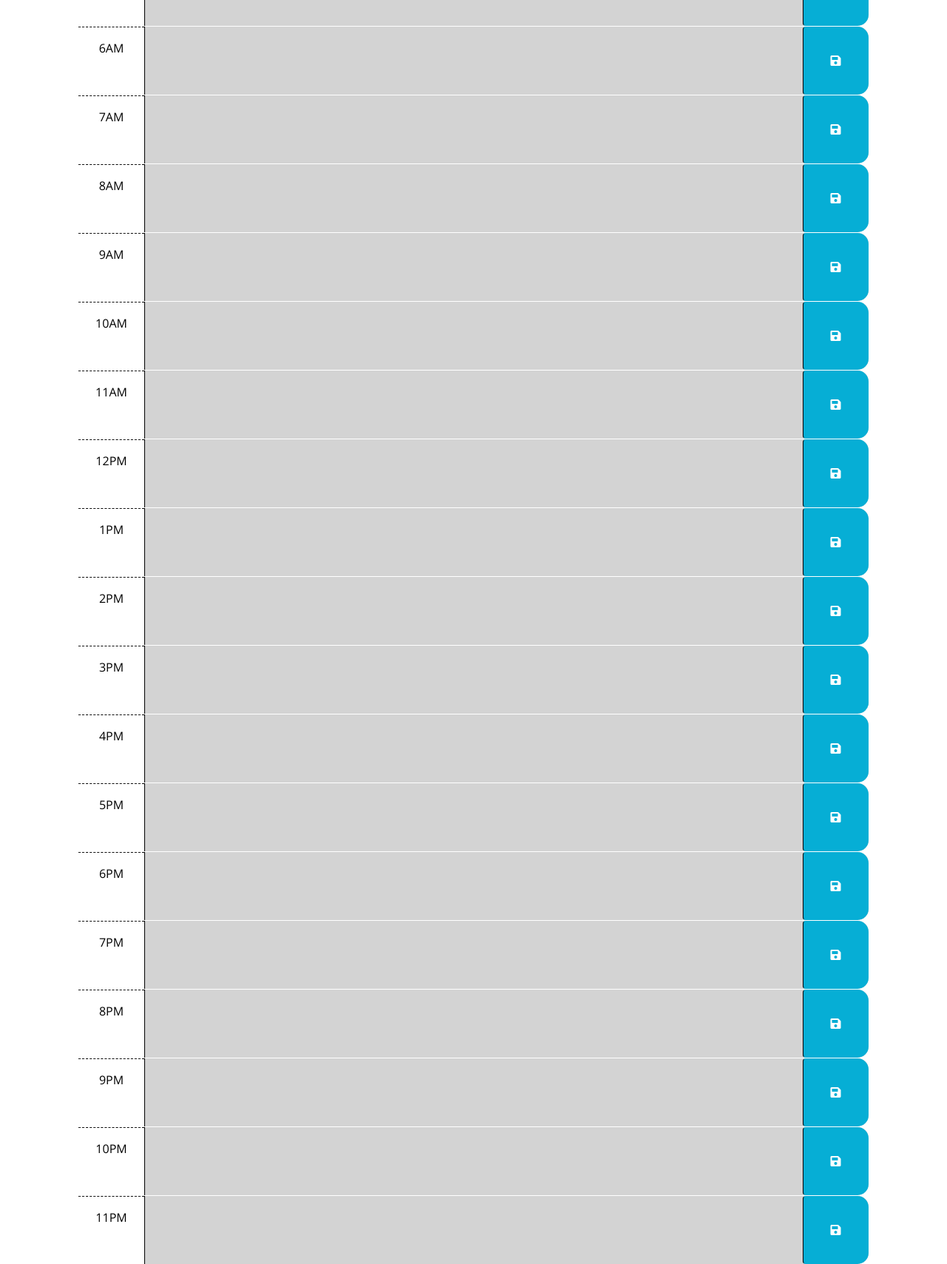
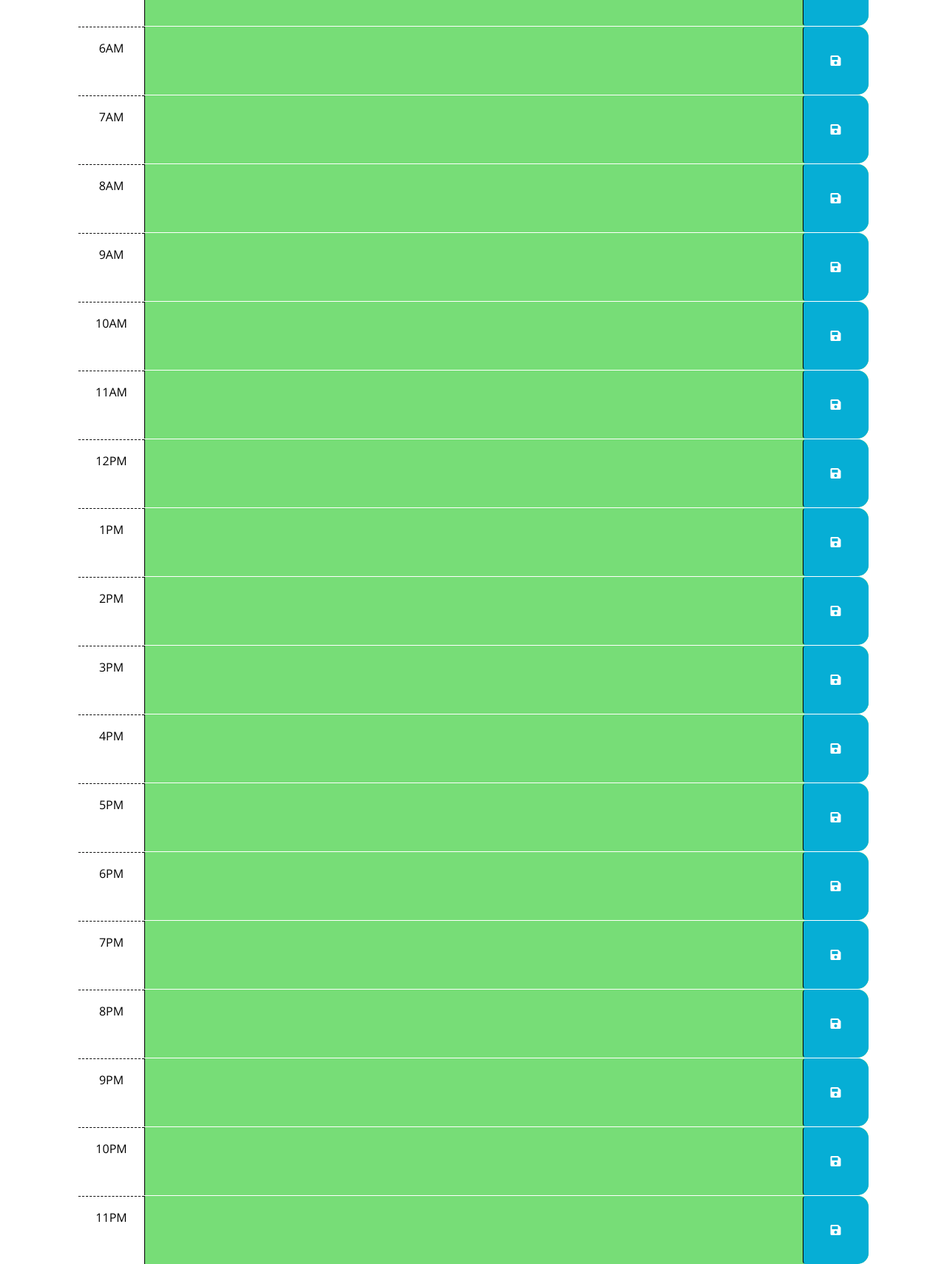
Before and after one commit to harrisonboatman/FancyToDoList, a plain HTML site: page index.html in a window 1280 px wide. Shown: the part 825-2534 px from the top of the page at 74% size. Drawn offline with nearby package versions, Linux system fonts and the light colour scheme.

Commit message:
colors are now popping up, just not the present color

```diff
--- a/index.html
+++ b/index.html
@@ -31,70 +31,70 @@
         -->
 
     <!-- Example of a past time block. The "past" class adds a gray background color. -->
-    <div id="hour-0" class="row time-block past">
+    <div id="hour0" class="row time-block past">
       <div class="col-2 col-md-1 hour text-center py-3 time">Midnight</div>
       <textarea class="col-8 col-md-10 description" rows="3"> </textarea>
       <button class="btn saveBtn col-2 col-md-1" aria-label="save">
         <i class="fas fa-save" aria-hidden="true"></i>
       </button>
     </div>
-    <div id="hour-1" class="row time-block past">
+    <div id="hour1" class="row time-block past">
       <div class="col-2 col-md-1 hour text-center py-3">1AM</div>
       <textarea class="col-8 col-md-10 description" rows="3"> </textarea>
       <button class="btn saveBtn col-2 col-md-1" aria-label="save">
         <i class="fas fa-save" aria-hidden="true"></i>
       </button>
     </div>
-    <div id="hour-2" class="row time-block past">
+    <div id="hour2" class="row time-block past">
       <div class="col-2 col-md-1 hour text-center py-3">2AM</div>
       <textarea class="col-8 col-md-10 description" rows="3"> </textarea>
       <button class="btn saveBtn col-2 col-md-1" aria-label="save">
         <i class="fas fa-save" aria-hidden="true"></i>
       </button>
     </div>
-    <div id="hour-3" class="row time-block past">
+    <div id="hour3" class="row time-block past">
       <div class="col-2 col-md-1 hour text-center py-3">3AM</div>
       <textarea class="col-8 col-md-10 description" rows="3"> </textarea>
       <button class="btn saveBtn col-2 col-md-1" aria-label="save">
         <i class="fas fa-save" aria-hidden="true"></i>
       </button>
     </div>
-    <div id="hour-4" class="row time-block past">
+    <div id="hour4" class="row time-block past">
       <div class="col-2 col-md-1 hour text-center py-3">4AM</div>
       <textarea class="col-8 col-md-10 description" rows="3"> </textarea>
       <button class="btn saveBtn col-2 col-md-1" aria-label="save">
         <i class="fas fa-save" aria-hidden="true"></i>
       </button>
     </div>
-    <div id="hour-5" class="row time-block past">
+    <div id="hour5" class="row time-block past">
       <div class="col-2 col-md-1 hour text-center py-3">5AM</div>
       <textarea class="col-8 col-md-10 description" rows="3"> </textarea>
       <button class="btn saveBtn col-2 col-md-1" aria-label="save">
         <i class="fas fa-save" aria-hidden="true"></i>
       </button>
     </div>
-    <div id="hour-6" class="row time-block past">
+    <div id="hour6" class="row time-block past">
       <div class="col-2 col-md-1 hour text-center py-3">6AM</div>
       <textarea class="col-8 col-md-10 description" rows="3"> </textarea>
       <button class="btn saveBtn col-2 col-md-1" aria-label="save">
         <i class="fas fa-save" aria-hidden="true"></i>
       </button>
     </div>
-    <div id="hour-7" class="row time-block past">
+    <div id="hour7" class="row time-block past">
       <div class="col-2 col-md-1 hour text-center py-3">7AM</div>
       <textarea class="col-8 col-md-10 description" rows="3"> </textarea>
       <button class="btn saveBtn col-2 col-md-1" aria-label="save">
         <i class="fas fa-save" aria-hidden="true"></i>
       </button>
     </div>
-    <div id="hour-8" class="row time-block past">
+    <div id="hour8" class="row time-block past">
       <div class="col-2 col-md-1 hour text-center py-3">8AM</div>
       <textarea class="col-8 col-md-10 description" rows="3"> </textarea>
       <button class="btn saveBtn col-2 col-md-1" aria-label="save">
         <i class="fas fa-save" aria-hidden="true"></i>
       </button>
     </div>
-    <div id="hour-9" class="row time-block past">
+    <div id="hour9" class="row time-block past">
       <div class="col-2 col-md-1 hour text-center py-3">9AM</div>
       <textarea class="col-8 col-md-10 description" rows="3"> </textarea>
       <button class="btn saveBtn col-2 col-md-1" aria-label="save">
@@ -103,7 +103,7 @@
     </div>
 
     <!-- Example of a a present time block. The "present" class adds a red background color. -->
-    <div id="hour-10" class="row time-block present">
+    <div id="hour10" class="row time-block present">
       <div class="col-2 col-md-1 hour text-center py-3">10AM</div>
       <textarea class="col-8 col-md-10 description" rows="3"> </textarea>
       <button class="btn saveBtn col-2 col-md-1" aria-label="save">
@@ -112,91 +112,91 @@
     </div>
 
     <!-- Example of a future time block. The "future" class adds a green background color. -->
-    <div id="hour-11" class="row time-block future">
+    <div id="hour11" class="row time-block future">
       <div class="col-2 col-md-1 hour text-center py-3">11AM</div>
       <textarea class="col-8 col-md-10 description" rows="3"> </textarea>
       <button class="btn saveBtn col-2 col-md-1" aria-label="save">
         <i class="fas fa-save" aria-hidden="true"></i>
       </button>
     </div>
-    <div id="hour-12" class="row time-block past">
+    <div id="hour12" class="row time-block past">
       <div class="col-2 col-md-1 hour text-center py-3">12PM</div>
       <textarea class="col-8 col-md-10 description" rows="3"> </textarea>
       <button class="btn saveBtn col-2 col-md-1" aria-label="save">
         <i class="fas fa-save" aria-hidden="true"></i>
       </button>
     </div>
-    <div id="hour-13" class="row time-block past">
+    <div id="hour13" class="row time-block past">
       <div class="col-2 col-md-1 hour text-center py-3">1PM</div>
       <textarea class="col-8 col-md-10 description" rows="3"> </textarea>
       <button class="btn saveBtn col-2 col-md-1" aria-label="save">
         <i class="fas fa-save" aria-hidden="true"></i>
       </button>
     </div>
-    <div id="hour-14" class="row time-block past">
+    <div id="hour14" class="row time-block past">
       <div class="col-2 col-md-1 hour text-center py-3">2PM</div>
       <textarea class="col-8 col-md-10 description" rows="3"> </textarea>
       <button class="btn saveBtn col-2 col-md-1" aria-label="save">
         <i class="fas fa-save" aria-hidden="true"></i>
       </button>
     </div>
-    <div id="hour-15" class="row time-block past">
+    <div id="hour15" class="row time-block past">
       <div class="col-2 col-md-1 hour text-center py-3">3PM</div>
       <textarea class="col-8 col-md-10 description" rows="3"> </textarea>
       <button class="btn saveBtn col-2 col-md-1" aria-label="save">
         <i class="fas fa-save" aria-hidden="true"></i>
       </button>
     </div>
-    <div id="hour-16" class="row time-block past">
+    <div id="hour16" class="row time-block past">
       <div class="col-2 col-md-1 hour text-center py-3">4PM</div>
       <textarea class="col-8 col-md-10 description" rows="3"> </textarea>
       <button class="btn saveBtn col-2 col-md-1" aria-label="save">
         <i class="fas fa-save" aria-hidden="true"></i>
       </button>
     </div>
-    <div id="hour-17" class="row time-block past">
+    <div id="hour17" class="row time-block past">
       <div class="col-2 col-md-1 hour text-center py-3">5PM</div>
       <textarea class="col-8 col-md-10 description" rows="3"> </textarea>
       <button class="btn saveBtn col-2 col-md-1" aria-label="save">
         <i class="fas fa-save" aria-hidden="true"></i>
       </button>
     </div>
-    <div id="hour-18" class="row time-block past">
+    <div id="hour18" class="row time-block past">
       <div class="col-2 col-md-1 hour text-center py-3">6PM</div>
       <textarea class="col-8 col-md-10 description" rows="3"> </textarea>
       <button class="btn saveBtn col-2 col-md-1" aria-label="save">
         <i class="fas fa-save" aria-hidden="true"></i>
       </button>
     </div>
-    <div id="hour-19" class="row time-block past">
+    <div id="hour19" class="row time-block past">
       <div class="col-2 col-md-1 hour text-center py-3">7PM</div>
       <textarea class="col-8 col-md-10 description" rows="3"> </textarea>
       <button class="btn saveBtn col-2 col-md-1" aria-label="save">
         <i class="fas fa-save" aria-hidden="true"></i>
       </button>
     </div>
-    <div id="hour-20" class="row time-block past">
+    <div id="hour20" class="row time-block past">
       <div class="col-2 col-md-1 hour text-center py-3">8PM</div>
       <textarea class="col-8 col-md-10 description" rows="3"> </textarea>
       <button class="btn saveBtn col-2 col-md-1" aria-label="save">
         <i class="fas fa-save" aria-hidden="true"></i>
       </button>
     </div>
-    <div id="hour-21" class="row time-block past">
+    <div id="hour21" class="row time-block past">
       <div class="col-2 col-md-1 hour text-center py-3">9PM</div>
       <textarea class="col-8 col-md-10 description" rows="3"> </textarea>
       <button class="btn saveBtn col-2 col-md-1" aria-label="save">
         <i class="fas fa-save" aria-hidden="true"></i>
       </button>
     </div>
-    <div id="hour-22" class="row time-block past">
+    <div id="hour22" class="row time-block past">
       <div class="col-2 col-md-1 hour text-center py-3">10PM</div>
       <textarea class="col-8 col-md-10 description" rows="3"> </textarea>
       <button class="btn saveBtn col-2 col-md-1" aria-label="save">
         <i class="fas fa-save" aria-hidden="true"></i>
       </button>
     </div>
-    <div id="hour-23" class="row time-block past">
+    <div id="hour23" class="row time-block past">
       <div class="col-2 col-md-1 hour text-center py-3">11PM</div>
       <textarea class="col-8 col-md-10 description" rows="3"> </textarea>
       <button class="btn saveBtn col-2 col-md-1" aria-label="save">
--- a/script.js
+++ b/script.js
@@ -20,6 +20,7 @@ $(document).ready(function () {
 
     $('.time-block').each(function () {
       var timeblock = parseInt($(this).attr("id").split('hour')[1]);
+      console.log(timeblock);
       if (timeblock < currentTime) {
         $(this).removeClass('future');
         $(this).removeClass('present');
@@ -34,7 +35,7 @@ $(document).ready(function () {
         $(this).removeClass('past');
       }
     })
-  }
+  };
   // TODO: Add a listener for click events on the save button. This code should
   // use the id in the containing time-block as a key to save the user input in
   // local storage. HINT: What does `this` reference in the click listener
@@ -62,3 +63,4 @@ timeCompare();
 displayTime();
 setInterval(displayTime, 1000);
 console.log(tttt);
+console.log(timeblock);
```
